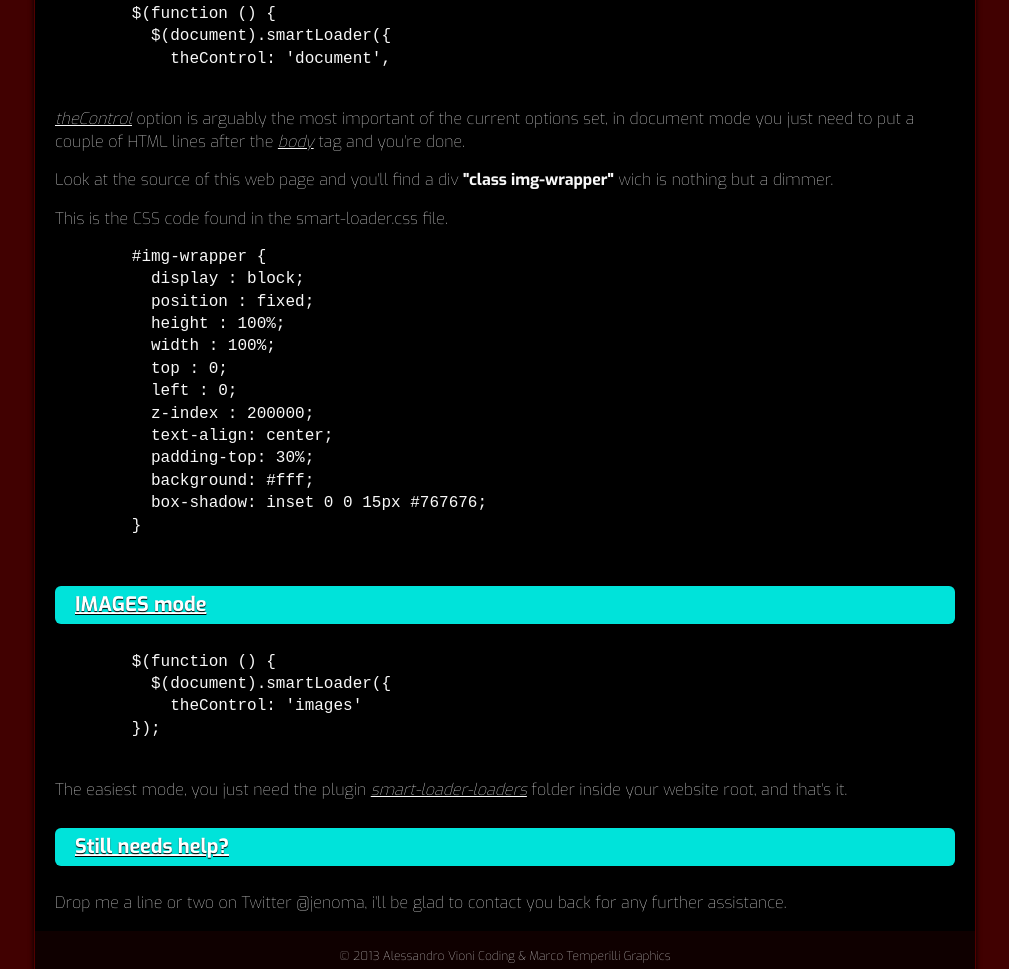
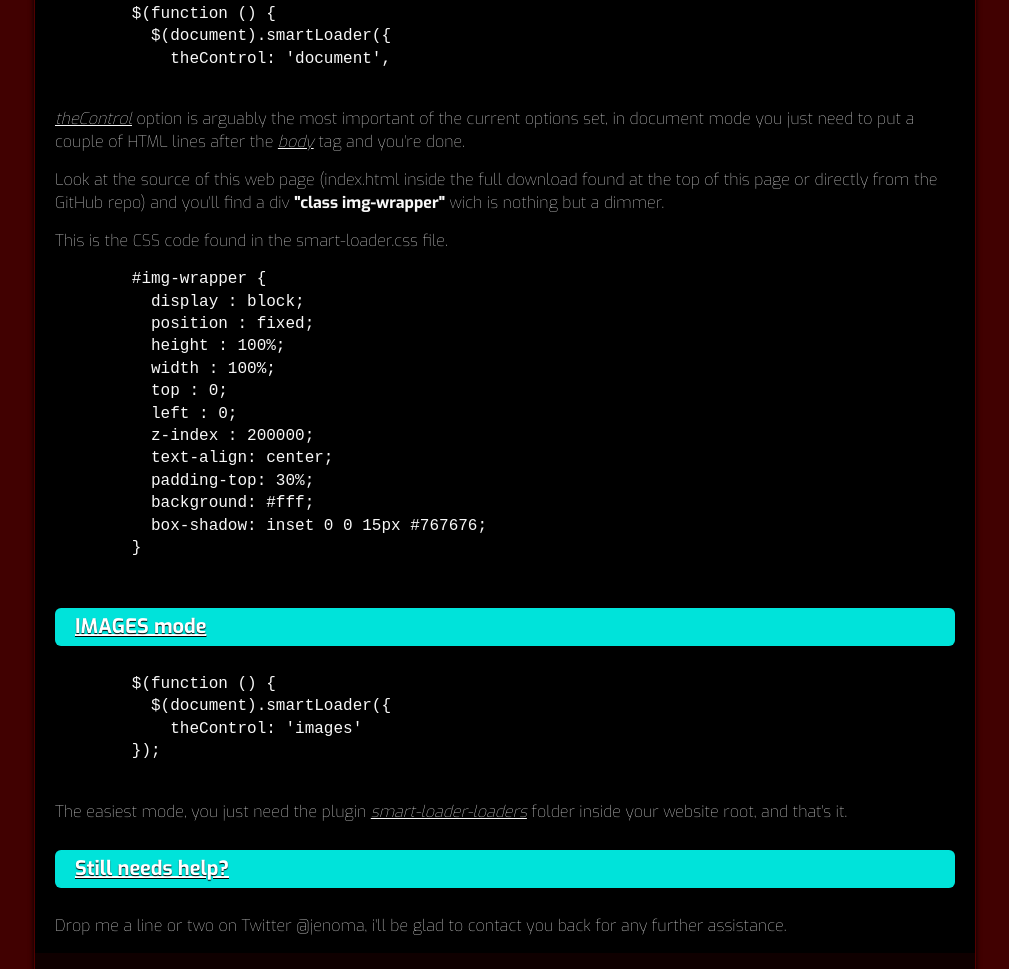
Before and after one commit to genoma/smart-loader, a website: page index.html in a window 1280 px wide. Shown: the part 1673-2642 px from the top of the page, without its empty margins (135-1144 px from the left). Drawn offline with nearby package versions, Linux system fonts and the light colour scheme.

Commit message:
Changed few things
Added a file for a short txt howto, changed the name of the directory.

```diff
--- a/index.html
+++ b/index.html
@@ -96,7 +96,7 @@
       </pre>
 
       <p><em>theControl</em> option is arguably the most important of the current options set, in document mode you just need to put a couple of HTML lines after the <em>body</em> tag and you're done.</p>
-      <p>Look at the source of this web page and you'll find a div <strong>"class img-wrapper"</strong> wich is nothing but a dimmer.</p>
+      <p>Look at the source of this web page (index.html inside the full download found at the top of this page or directly from the GitHub repo) and you'll find a div <strong>"class img-wrapper"</strong> wich is nothing but a dimmer.</p>
 
       <p>This is the CSS code found in the smart-loader.css file.</p>
 
```
Also changed, not shown: config-examples-howto/dimmer.css (renamed from config-examples/dimmer.css), config-examples-howto/example-document-based.html.txt (renamed from config-examples/example-document-based.html.txt), config-examples-howto/examples.js (renamed from config-examples/examples.js), config-examples-howto/howto.txt (added).
